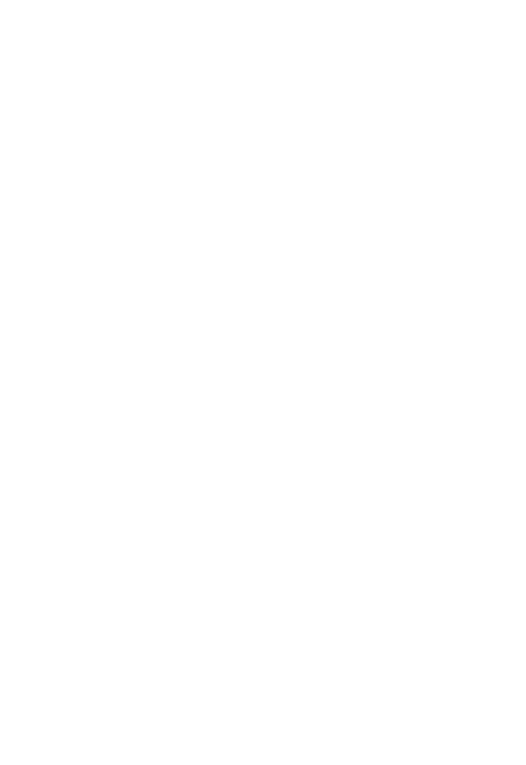
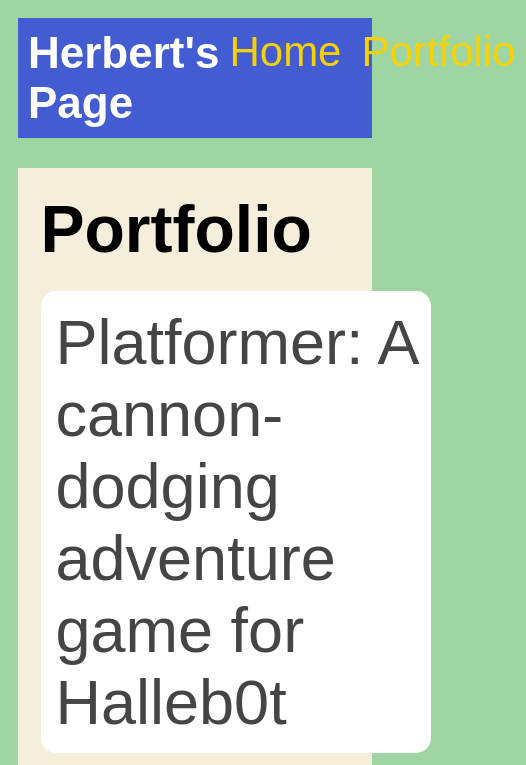
Before and after one commit to HerbertLipscombIII/HerbertLipscombIII.github.io, a plain HTML site: page portfolio.html in a window 390 px wide. Shown: the top 765 px of the page, 526 px wide, since content can reach past the window. Drawn offline with Linux system fonts and the light colour scheme.

Commit message:
add portfolio page to website

```diff
--- a/portfolio.html
+++ b/portfolio.html
@@ -0,0 +1,42 @@
+<!DOCTYPE html>
+<html>
+ <head>
+   <title>Herbert's Page</title>
+   <title>Your Name's Website</title>
+  <link rel="stylesheet" href="style.css" />
+ </head>
+
+ <body>
+   <!-- All content goes here -->
+   <div id="all-contents">
+       <nav>
+         <h1>Herbert's Page</h1>
+         <ul id="nav-ul">
+           <li class="nav-li">
+             <a href="index.html">Home</a>
+           </li>
+           <li class="nav-li">
+             <a href="portfolio.html">Portfolio</a>
+         </li>
+    </ul>
+       </nav>
+
+       <main>
+        <div class="content">
+            <h1>Portfolio</h1>
+            <ul id="portfolio">
+                <li>
+                    <a href="fsd-projects/platformer/">Platformer: A cannon-dodging adventure game for Halleb0t</a>
+                  </li>
+                  <li>
+                    <a href="fsd-projects/bouncing-box/">Bouncing Box: A fun introduction to web game development</a>
+                  </li>
+                  <li>
+                    <a href="fsd-projects/circularity/">Circularity: A poetic motion experiment with circles</a>
+                  </li>
+            </ul>
+          </div>
+       </main>
+   </div>
+ </body>
+</html>
--- a/style.css
+++ b/style.css
@@ -34,12 +34,35 @@ h1 {
     padding: 0;
     display: flex;
 }
+/* Portfolio styles */
+.content h1 {
+    color: black;
+  }
 
+  #portfolio {
+    list-style-type: none;
+    padding-left: 0;
+  }
+
+  #portfolio li {
+    background: #fff;
+    padding: 10px;
+    border-radius: 10px;
+    margin-bottom: 10px;
+  }
+
+  #portfolio li:hover {
+    background: #eee;
+  }
+
+  #portfolio a {
+    text-decoration: none;
+    color: #454545;
+  }
 .nav-li {
     display: inline-block;
     padding: 0 10px;
 }
-
 a {
     text-decoration: none;
     color: #f8d104;
@@ -76,3 +99,52 @@ main {
 h2, h3 {
     margin: 0px;
 }
+/* responsive web design */
+@media screen and (min-width: 120px) and (max-width: 1080px) {
+    main {
+      height: 100ch;
+      zoom: 1.5;
+      display: grid;
+    }
+
+    h1 {
+      font-size: 44px;
+    }
+
+    h2 {
+      font-size: 42px;
+    }
+
+    h3 {
+      font-size: 36px;
+    }
+
+    #all-contents {
+      height: 100ch;
+      margin: none;
+    }
+
+    a {
+      font-size: 42px;
+    }
+
+    .sidebar {
+      margin-right: 0px;
+      justify-content: center;
+      align-items: center;
+    }
+
+    .sidebar-img {
+      width: 100%;
+    }
+
+    p,
+    li {
+      font-size: 24px;
+    }
+
+    .content {
+      align-content: center;
+      justify-content: center;
+    }
+  }
```
